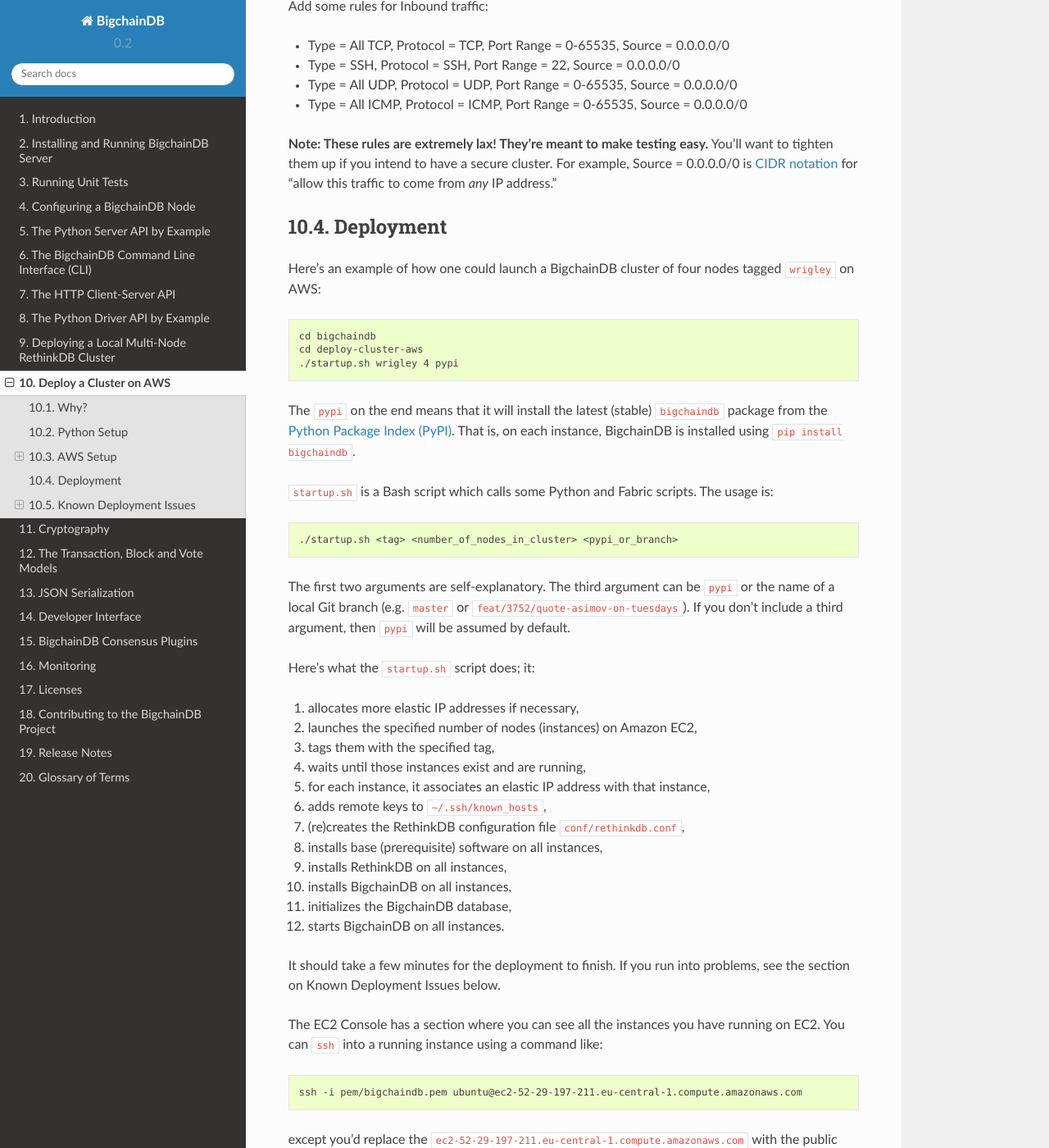
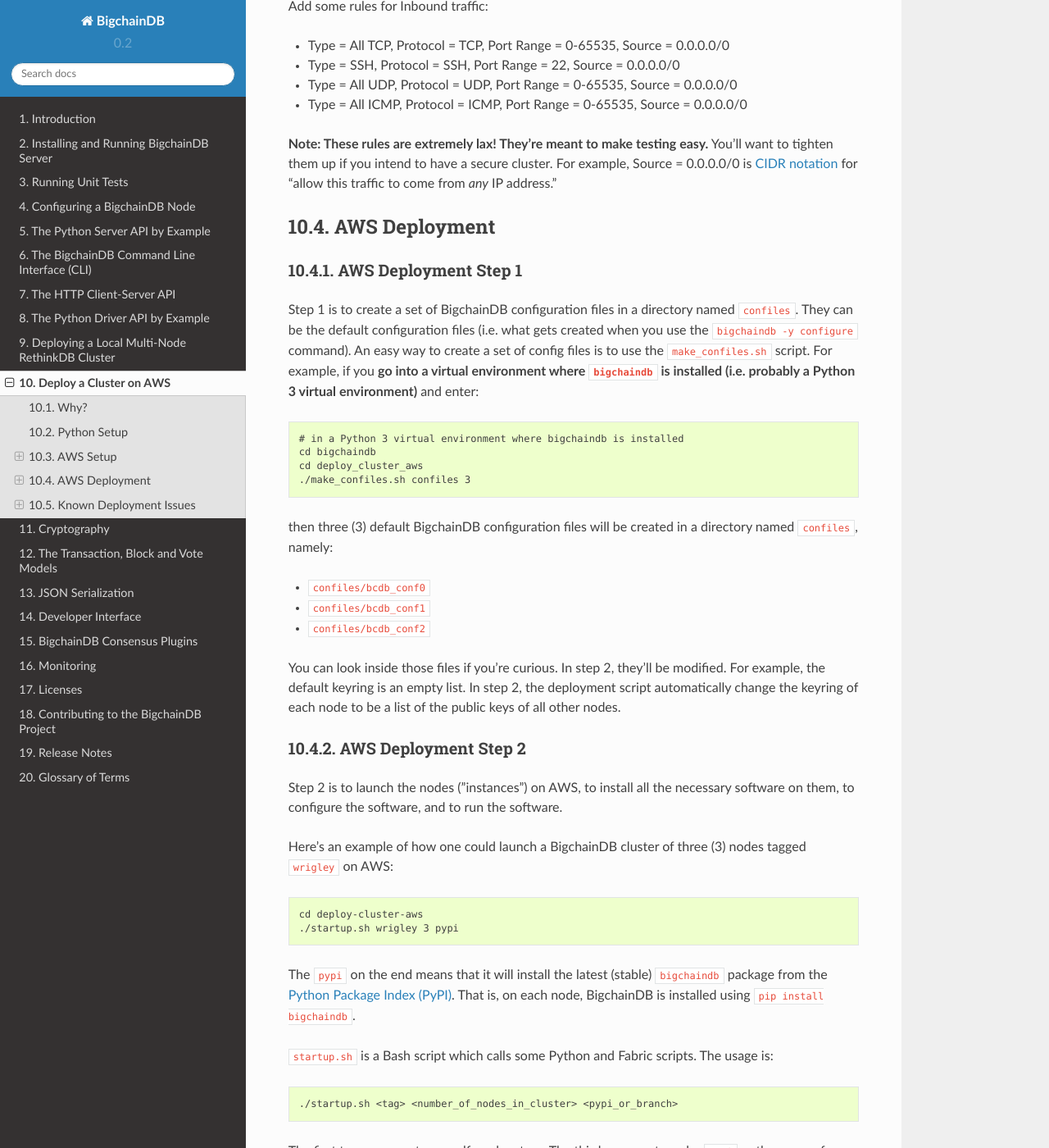
Before and after one commit to bigchaindb/bigchaindb, a Sphinx documentation site: the page built from docs/source/deploy-on-aws.md, in a window 1280 px wide and 1400 px high, scrolled down 2688 px. Shown: the whole window at 82% size. Built offline with Sphinx 7.4.7 and the Read the Docs theme 2.0.0, drawn with Linux system fonts in a browser that asks for light colours; some of the changed text lies outside the part shown.

Commit message:
Updated AWS deployment docs

````diff
--- a/docs/source/deploy-on-aws.md
+++ b/docs/source/deploy-on-aws.md
@@ -83,16 +83,37 @@
 **Note: These rules are extremely lax! They're meant to make testing easy.** You'll want to tighten them up if you intend to have a secure cluster. For example, Source = 0.0.0.0/0 is [CIDR notation](https://en.wikipedia.org/wiki/Classless_Inter-Domain_Routing) for "allow this traffic to come from _any_ IP address."
 
 
-## Deployment
+## AWS Deployment
 
-Here's an example of how one could launch a BigchainDB cluster of four nodes tagged `wrigley` on AWS:
+### AWS Deployment Step 1
+
+Step 1 is to create a set of BigchainDB configuration files in a directory named `confiles`. They can be the default configuration files (i.e. what gets created when you use the `bigchaindb -y configure` command). An easy way to create a set of config files is to use the `make_confiles.sh` script. For example, if you **go into a virtual environment where `bigchaindb` is installed (i.e. probably a Python 3 virtual environment)** and enter:
 ```text
+# in a Python 3 virtual environment where bigchaindb is installed
 cd bigchaindb
-cd deploy-cluster-aws
-./startup.sh wrigley 4 pypi
+cd deploy_cluster_aws
+./make_confiles.sh confiles 3
 ```
 
-The `pypi` on the end means that it will install the latest (stable) `bigchaindb` package from the [Python Package Index (PyPI)](https://pypi.python.org/pypi). That is, on each instance, BigchainDB is installed using `pip install bigchaindb`.
+then three (3) default BigchainDB configuration files will be created in a directory named `confiles`, namely:
+
+* `confiles/bcdb_conf0`
+* `confiles/bcdb_conf1`
+* `confiles/bcdb_conf2`
+
+You can look inside those files if you're curious. In step 2, they'll be modified. For example, the default keyring is an empty list. In step 2, the deployment script automatically change the keyring of each node to be a list of the public keys of all other nodes.
+
+### AWS Deployment Step 2
+
+Step 2 is to launch the nodes ("instances") on AWS, to install all the necessary software on them, to configure the software, and to run the software.
+
+Here's an example of how one could launch a BigchainDB cluster of three (3) nodes tagged `wrigley` on AWS:
+```text
+cd deploy-cluster-aws
+./startup.sh wrigley 3 pypi
+```
+
+The `pypi` on the end means that it will install the latest (stable) `bigchaindb` package from the [Python Package Index (PyPI)](https://pypi.python.org/pypi). That is, on each node, BigchainDB is installed using `pip install bigchaindb`.
 
 `startup.sh` is a Bash script which calls some Python and Fabric scripts. The usage is:
 ```text
@@ -101,20 +122,7 @@
 
 The first two arguments are self-explanatory. The third argument can be `pypi` or the name of a local Git branch (e.g. `master` or `feat/3752/quote-asimov-on-tuesdays`). If you don't include a third argument, then `pypi` will be assumed by default.
 
-Here's what the `startup.sh` script does; it:
-
-0. allocates more elastic IP addresses if necessary,
-1. launches the specified number of nodes (instances) on Amazon EC2,
-2. tags them with the specified tag,
-3. waits until those instances exist and are running,
-4. for each instance, it associates an elastic IP address with that instance,
-5. adds remote keys to `~/.ssh/known_hosts`,
-6. (re)creates the RethinkDB configuration file `conf/rethinkdb.conf`,
-7. installs base (prerequisite) software on all instances,
-8. installs RethinkDB on all instances,
-9. installs BigchainDB on all instances,
-10. initializes the BigchainDB database,
-11. starts BigchainDB on all instances.
+If you're curious what the `startup.sh` script does, the source code has lots of explanatory comments, so it's quite easy to read. Here's a link to the latest version on GitHub: [`startup.sh`](https://github.com/bigchaindb/bigchaindb/blob/master/deploy-cluster-aws/startup.sh)
 
 It should take a few minutes for the deployment to finish. If you run into problems, see the section on Known Deployment Issues below.
 
````
